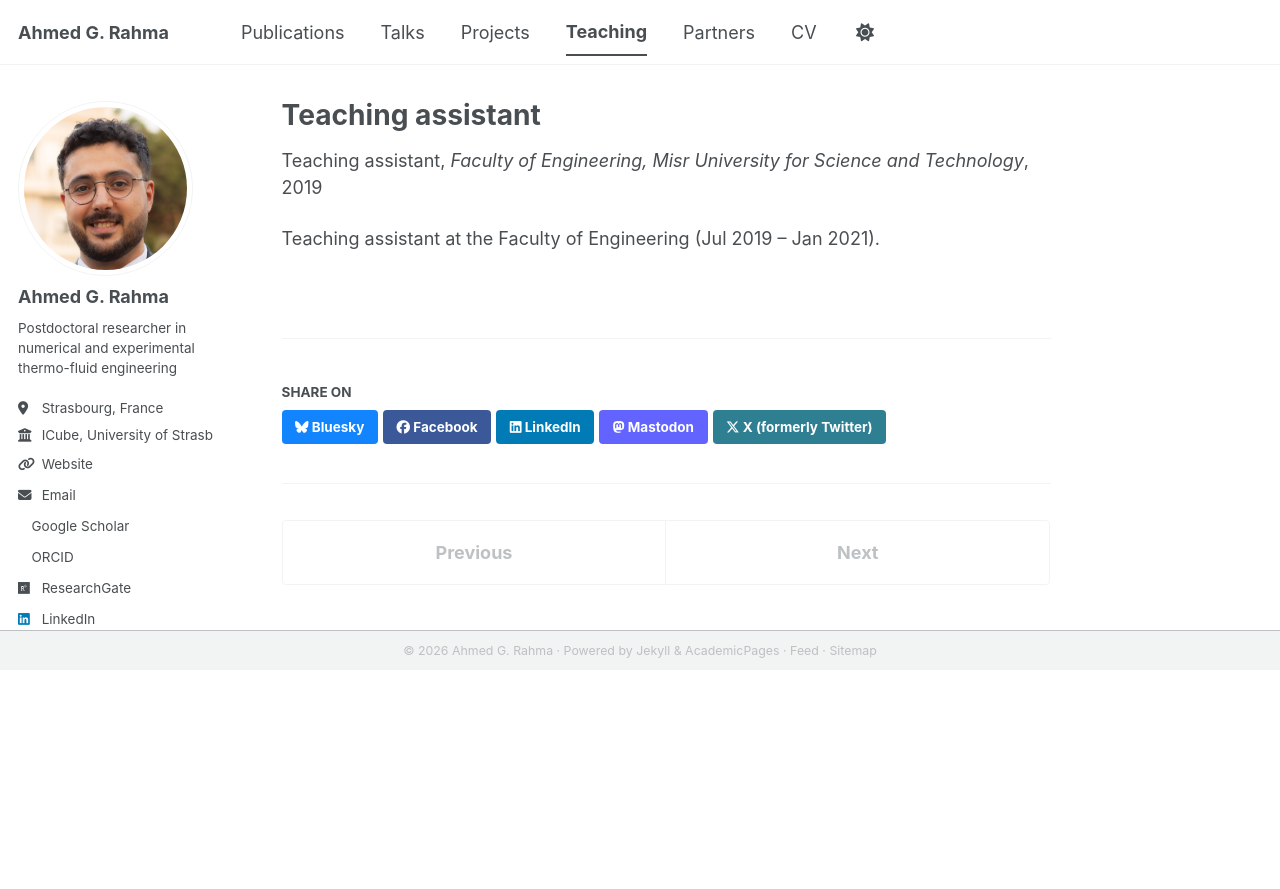
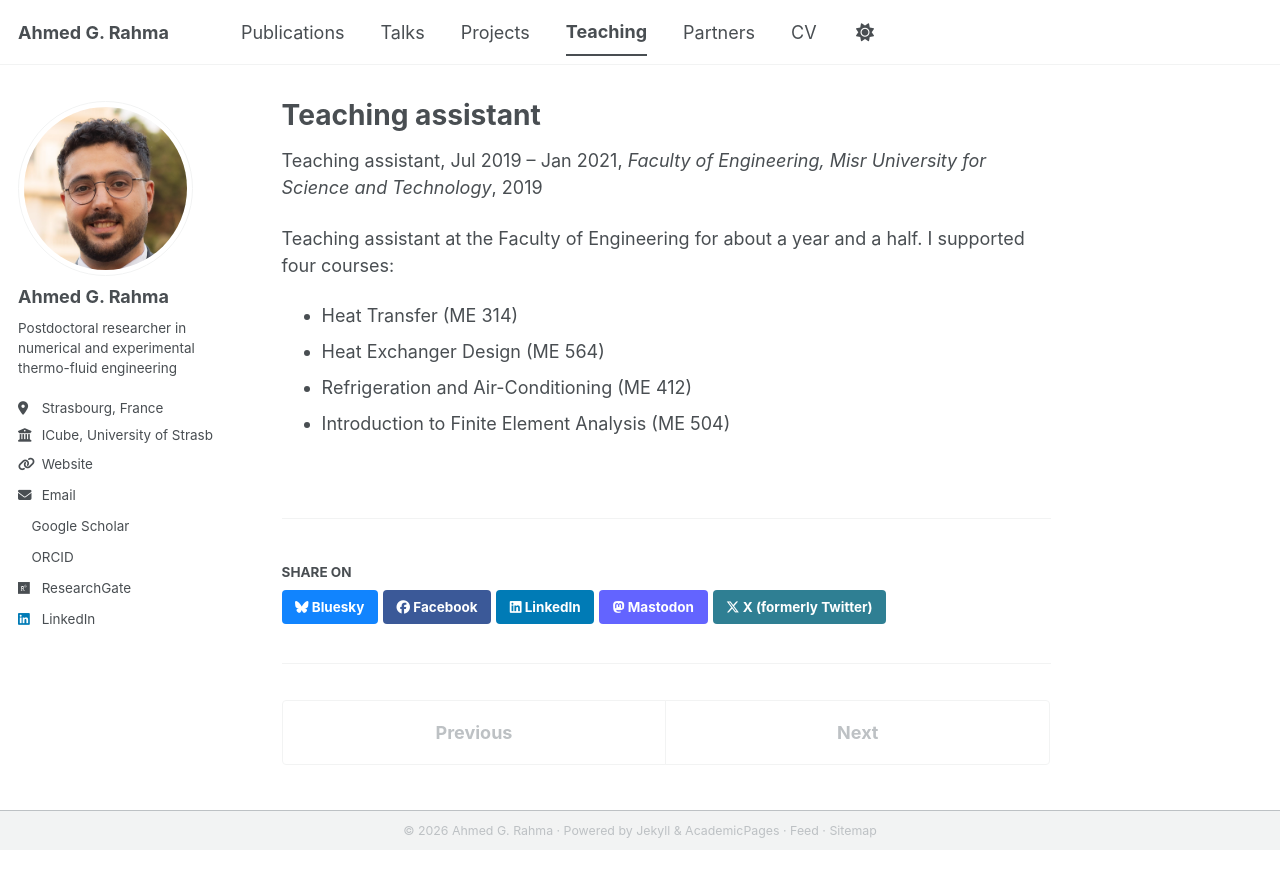
Before and after one commit to Ahmed-G-Rahma/Ahmed-G-Rahma.github.io, a Jekyll site: the page built from _teaching/2019-07-01-teaching-assistant-3.md, in a window 1280 px wide. Shown: the top 889 px of the page. Built offline with Jekyll 4.4.1, drawn with Linux system fonts in a browser that asks for light colours; a script bundle is joined from its source files by our own code; a style sheet for code colours, icons or effects is not loaded.

Commit message:
Update 2019-07-01-teaching-assistant-3.md

```diff
--- a/_teaching/2019-07-01-teaching-assistant-3.md
+++ b/_teaching/2019-07-01-teaching-assistant-3.md
@@ -1,11 +1,16 @@
 ---
 title: "Teaching assistant"
 collection: teaching
-type: "Teaching assistant"
+type: "Teaching assistant, Jul 2019 – Jan 2021"
 permalink: /teaching/2019-07-01-teaching-assistant-3
 venue: "Faculty of Engineering, Misr University for Science and Technology"
 date: 2019-07-01
 location: "Giza, Egypt"
 ---
 
-Teaching assistant at the Faculty of Engineering (Jul 2019 – Jan 2021).
+Teaching assistant at the Faculty of Engineering for about a year and a half. I supported four courses:
+
+* Heat Transfer (ME 314)
+* Heat Exchanger Design (ME 564)
+* Refrigeration and Air-Conditioning (ME 412)
+* Introduction to Finite Element Analysis (ME 504)
```
